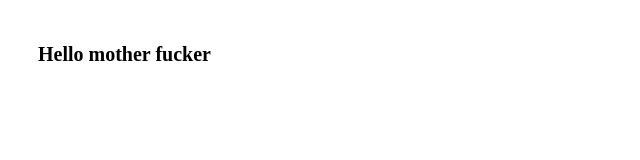
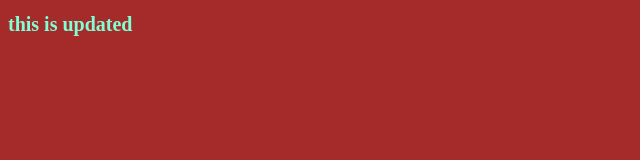
Before and after one commit to Mustafa-Fikry/myproject, a plain HTML site: page index.html in a window 1280 px wide. Shown: the whole page, without its empty margins (0-640 px from the left). Drawn offline with Linux system fonts and the light colour scheme.

Commit message:
edit the html and css files

```diff
--- a/index.html
+++ b/index.html
@@ -4,5 +4,5 @@
     <link rel="stylesheet" href="style.css">
 </head>
 <body>
-    <h1>Hello mother fucker</h1>
+    <h1>this is updated</h1>
 </body>
--- a/style.css
+++ b/style.css
@@ -1,9 +1,7 @@
 h1{
-    color: #000;
+    color:aquamarine;
     font-size: 20px;
-    padding: 30px;
-    border:red;
 }
 body{
-    color: aquamarine;
+     background-color:brown;
 }
```
